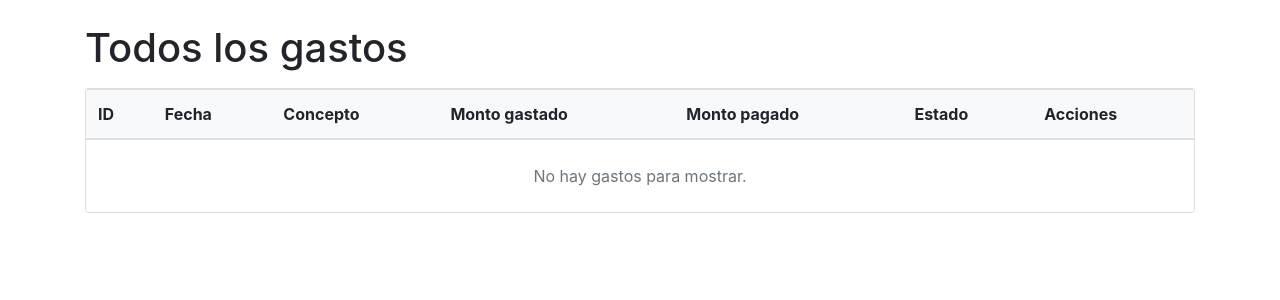
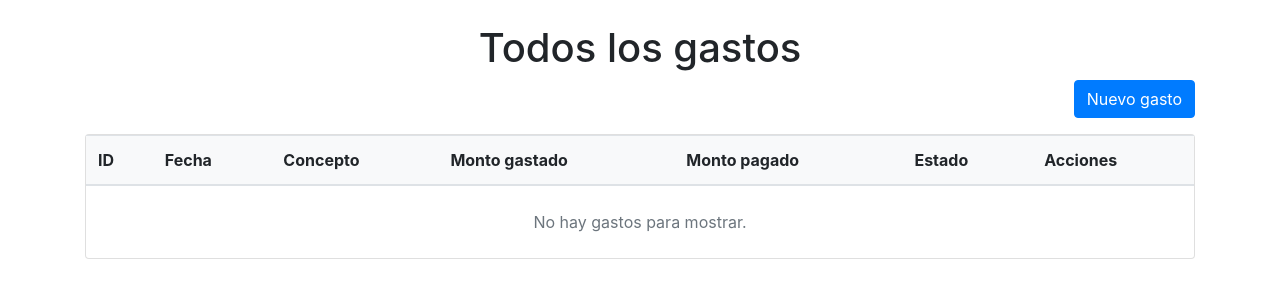
Before and after one commit to ccvillatoror/prueba-rgv-ConsultorJrTec, a Flask app: page /gastos in a window 1280 px wide. Shown: the part 56-356 px from the top of the page. Run offline with Flask 3, Linux system fonts and the light colour scheme; the visitor is signed in with stand-in values (Sample User, id 1); data that the repository does not hold is empty; some libraries are stand-ins or nearby versions.

Commit message:
Agrega un botón para crear un nuevo gasto.

```diff
--- a/src/templates/ver_gastos.html
+++ b/src/templates/ver_gastos.html
@@ -32,8 +32,11 @@
 </style>
 
 
-<div class="d-flex justify-content-between align-items-center mt-4 mb-3">
-  <h1 class="m-0">Todos los gastos</h1>
+<div class="mt-4 mb-3">
+  <h1 class="text-center">Todos los gastos</h1>
+  <div class="d-flex justify-content-end">
+    <a href="/gastos/nuevo" class="btn btn-primary">Nuevo gasto</a>
+  </div>
 </div>
 
 <div class="card">
```
